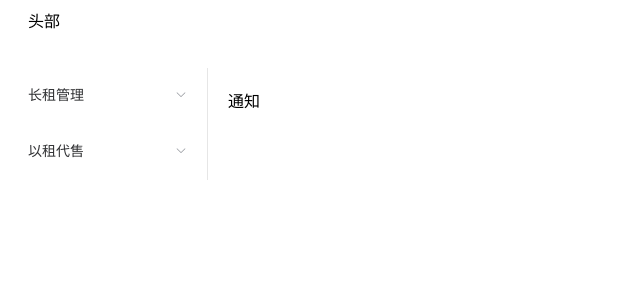
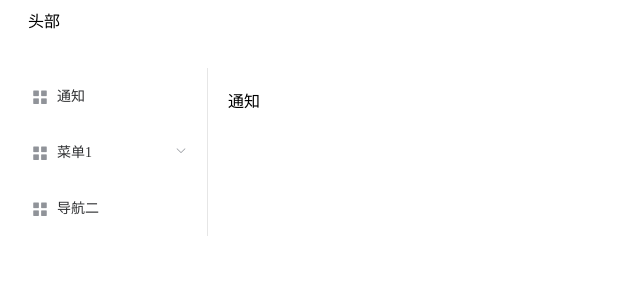
Before and after one commit to klniu/Whwlzhygl, a Vue app: page / in a window 1280 px wide. Shown: the top 286 px of the page, without its empty margins (0-640 px from the left). Built offline with nearby package versions, Linux system fonts and the light colour scheme.

Commit message:
菜单框架

```diff
--- a/src/App.vue
+++ b/src/App.vue
@@ -4,22 +4,25 @@
       <el-header>头部</el-header>
       <el-container :style="height">
         <el-aside width="200px">
-          <el-menu>
-            <el-submenu
-              v-for = "(item, i) in menu"
-              :key = "i"
-              :index = "i+''">
-              <template slot="title">{{ item.title }}</template>
-              <el-menu-item-group
-                v-for="(sub, j) in item.sub"
-                :key="j">
-                <el-menu-item
-                  :index="i+'-'+j"
-                  @click="clickMenu(sub.route)">
-                  {{ sub.title }}
-                </el-menu-item>
+          <el-menu router>
+            <el-menu-item index="notice">
+              <i class="el-icon-menu"></i>
+              <span slot="title">通知</span>
+            </el-menu-item>
+            <el-submenu index="safe">
+              <template slot="title">
+                <i class="el-icon-menu"></i>
+                <span>菜单1</span>
+              </template>
+              <el-menu-item-group>
+                <el-menu-item index="safe1">安全1</el-menu-item>
+                <el-menu-item index="safe2">安全2</el-menu-item>
               </el-menu-item-group>
             </el-submenu>
+            <el-menu-item index="page3">
+              <i class="el-icon-menu"></i>
+              <span slot="title">导航二</span>
+            </el-menu-item>
           </el-menu>
         </el-aside>
         <el-main>
@@ -38,26 +41,7 @@ export default {
     return {
       height: {
         height: (document.documentElement.clientHeight - 120) + 'px'
-      },
-      menu: [
-        {
-          title: '长租管理',
-          sub: [{
-            title: '长租套餐管理',
-            route: 'page1'
-          }, {
-            title: '长租套餐价格管理',
-            route: 'page2'
-          }]
-        },
-        {
-          title: '以租代售',
-          sub: [{
-            title: '以租代售套餐',
-            route: 'page3'
-          }]
-        }
-      ]
+      }
     }
   }
 }
--- a/src/router/index.js
+++ b/src/router/index.js
@@ -8,6 +8,10 @@ export default new Router({
   routes: [
     {
       path: '/',
+      name: 'Home',
+      component: Notice
+    }, {
+      path: '/notice',
       name: 'Notice',
       component: Notice
     }
```
